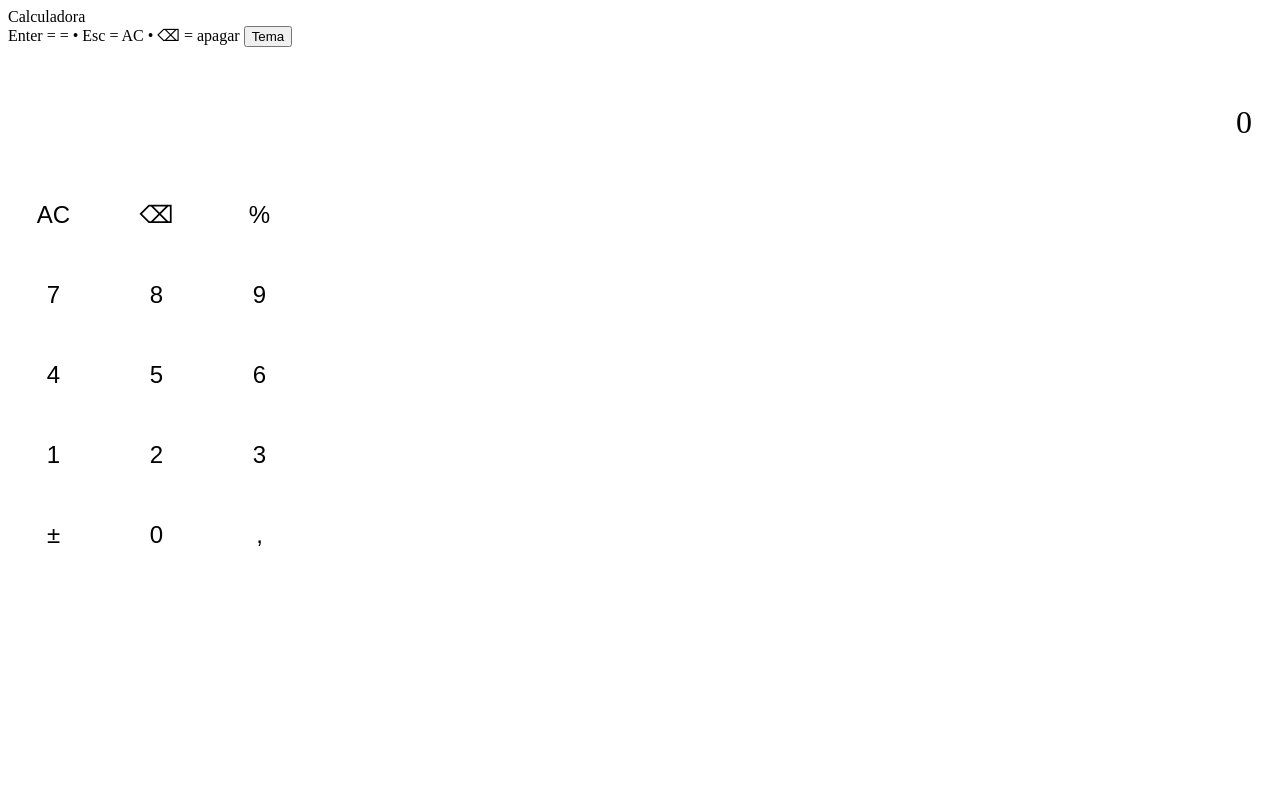
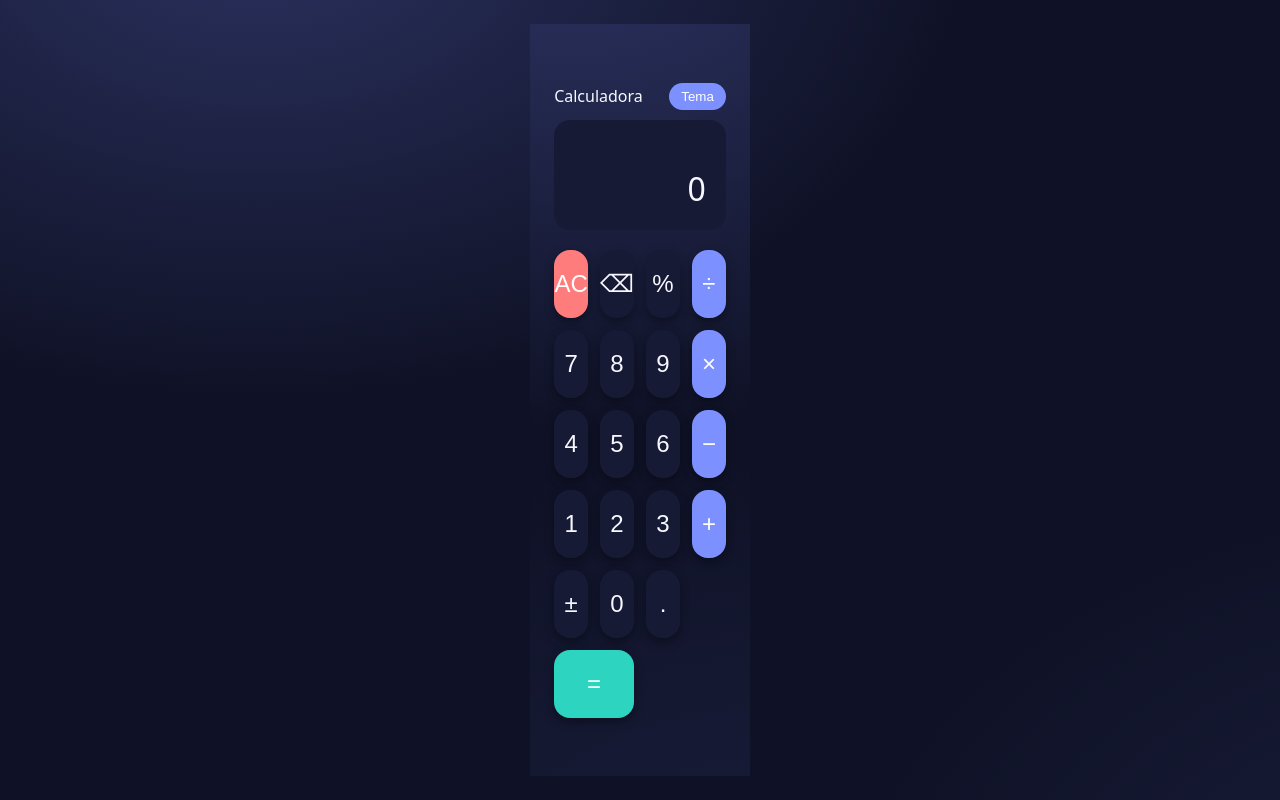
Before and after one commit to samukavih/calculadora-pwa, a plain HTML site: page index.html in a window 1280 px wide. Drawn offline with Linux system fonts and the light colour scheme.

Commit message:
Update index.html

```diff
--- a/index.html
+++ b/index.html
@@ -6,13 +6,61 @@
   <title>Calculadora</title>
   <link rel="manifest" href="manifest.json">
   <meta name="theme-color" content="#171a35" />
-  <style> .keys {
+  <style>
+    :root {
+      --bg: #0f1226;
+      --panel: #171a35;
+      --ink: #f7f8ff;
+      --accent: #7c91ff;
+      --accent-2: #2dd4bf;
+      --warn: #ff7c7c;
+      --shadow: 0 4px 10px rgba(0,0,0,.35);
+      --radius: 16px;
+    }
+
+    * { box-sizing: border-box; }
+
+    html, body {
+      margin: 0;
+      height: 100%;
+      font-family: ui-sans-serif, system-ui, -apple-system, Segoe UI, Roboto, Helvetica, Arial;
+      background: radial-gradient(1200px 800px at 20% -10%, #2b315f 0, transparent 60%),
+                  radial-gradient(1200px 800px at 120% 120%, #1a1e3c 0, transparent 60%),
+                  var(--bg);
+      color: var(--ink);
+      display: flex;
+      justify-content: center;
+      align-items: center;
+      padding: 24px;
+    }
+
+    main.calc {
+      width: 100%;
+      max-width: 400px;
+      display: flex;
+      flex-direction: column;
+    }
+
+    .display {
+      background-color: var(--panel);
+      border-radius: var(--radius);
+      padding: 20px;
+      margin-bottom: 20px;
+      text-align: right;
+      font-size: 2rem;
+      min-height: 70px;
+      word-wrap: break-word;
+    }
+
+    .expr {
+      font-size: 1.2rem;
+      color: var(--accent);
+    }
+
+    .keys {
       display: grid;
       grid-template-columns: repeat(4, 1fr);
       gap: 12px;
-  width: 100%;
-  max-width: 400px;
-  margin-top: 20px;
     }
 
     .key {
@@ -23,40 +71,36 @@
       color: var(--ink);
       border: none;
       box-shadow: var(--shadow);
+      cursor: pointer;
+      user-select: none;
     }
 
-.key.op {
+    .key.op { background-color: var(--accent); color: #fff; }
+    .key.equals { background-color: var(--accent-2); color: #fff; grid-column: span 2; }
+    .key.danger { background-color: var(--warn); color: #fff; }
+
+    .topbar {
+      display: flex;
+      justify-content: space-between;
+      align-items: center;
+      margin-bottom: 10px;
+    }
+
+    .theme-toggle {
+      padding: 6px 12px;
       background-color: var(--accent);
       color: #fff;
+      border: none;
+      border-radius: var(--radius);
+      cursor: pointer;
     }
-
-.key.equals {
-  background-color: var(--accent-2);
-  color: #fff;
-  grid-column: span 2;
-}
-
-.display {
-  background-color: var(--panel);
-  border-radius: var(--radius);
-  padding: 20px;
-  margin-bottom: 20px;
-  text-align: right;
-  font-size: 2rem;
-  min-height: 70px;
-}
-
   </style>
 </head>
 <body>
   <main class="calc" role="application" aria-label="Calculadora">
-    <!-- cabeçalho, display e teclas iguais ao código anterior -->
     <header class="topbar">
       <div class="title">Calculadora</div>
-      <div class="actions">
-        <span class="chip" title="Dicas de teclado">Enter = = • Esc = AC • ⌫ = apagar</span>
       <button class="theme-toggle" id="themeToggle" aria-label="Alternar tema">Tema</button>
-      </div>
     </header>
 
     <section class="display" aria-live="polite">
@@ -65,7 +109,6 @@
     </section>
 
     <section class="keys" id="keys">
-      <!-- botões iguais -->
       <button class="key danger" data-action="clear">AC</button>
       <button class="key fn" data-action="backspace">⌫</button>
       <button class="key fn" data-value="%">%</button>
@@ -88,7 +131,7 @@
 
       <button class="key fn" data-action="toggle-sign">±</button>
       <button class="key" data-value="0">0</button>
-      <button class="key" data-value=".">,</button>
+      <button class="key" data-value=".">.</button>
       <button class="key equals" data-action="equals">=</button>
     </section>
   </main>
@@ -126,13 +169,11 @@ keys.addEventListener('click', e => {
       }
     });
 
-// Service Worker para PWA
     if ('serviceWorker' in navigator){
       navigator.serviceWorker.register('service-worker.js')
         .then(()=>console.log('Service Worker registrado.'))
         .catch(err=>console.log('Erro SW:', err));
     }
   </script>
-
 </body>
 </html>
```
Lines whose indentation alone changed are shown as unchanged.
